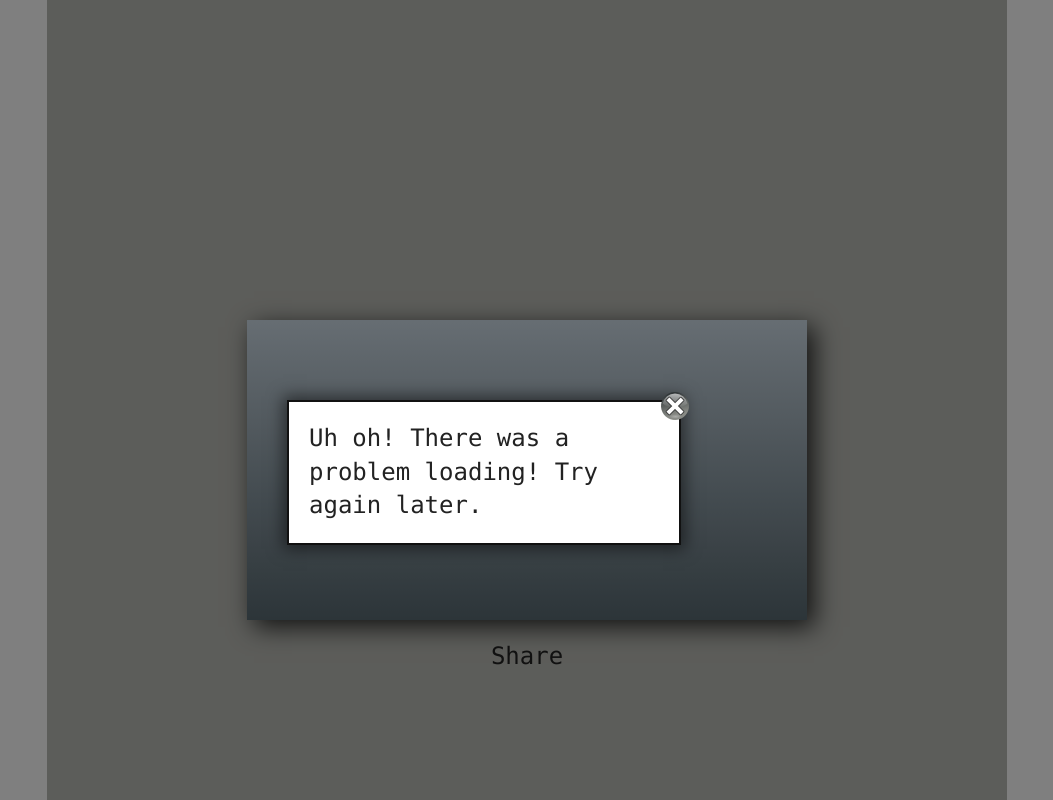
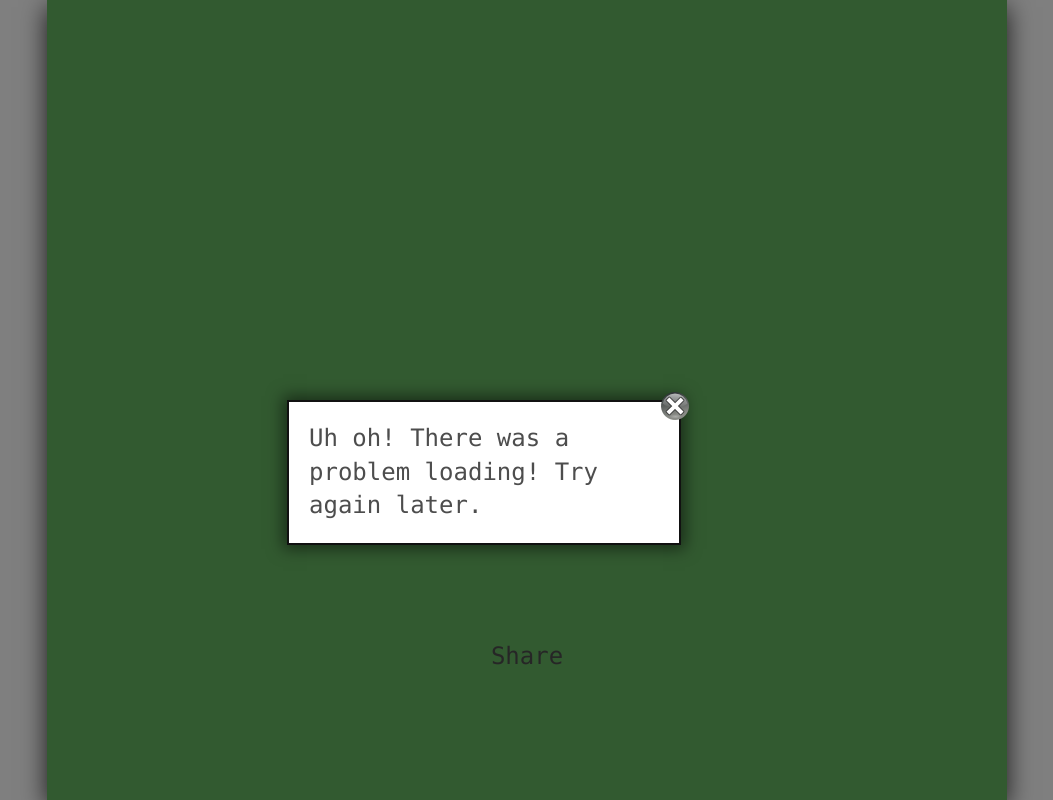
Before and after one commit to fourkitchens/Magnetic-Poetry, a PHP site: page / in a window 1280 px wide. Shown: the whole page, without its empty margins (113-1166 px from the left). Run offline with PHP 8.4, Linux system fonts and the light colour scheme; some libraries are stand-ins or nearby versions.

Commit message:
Changed the breakpoints to 600px, 768px, and 960px.  Commented out specific css blocks in mystyle.css.

```diff
--- a/css/myStyle.css
+++ b/css/myStyle.css
@@ -37,13 +37,13 @@ body {
 .group {
     zoom:1; /* For IE 6/7 (trigger hasLayout) */
 }
-/*
+
 body {
   font-family: 'DejaVuSansMonoBook';
   font-size: 1.5em;
   color: #4d4d4d;
 }
-*/
+
 /*
 #main {
   min-height: 100%;
@@ -81,13 +81,14 @@ body {
   -moz-box-shadow: 0px 7px 24px rgba(0, 0, 0, 0.80);
   -webkit-box-shadow: 0px 7px 24px rgba(0, 0, 0, 0.80);
 }
-
+/*
 .drawer {
   background: #DFD091;
   height: 200px;
   width: 946px;
   padding: 7px;
 }
+*/
 #drawer-handles {
   list-style: none;
   margin: 5px;
@@ -114,25 +115,13 @@ body {
   margin: 20px 200px;
   height: 300px;
   position: relative;
-<<<<<<< HEAD
-}
-*/
-.brushed-metal {
-  background: #cedce7; /* Old browsers */
-  background: -moz-linear-gradient(top,  #cedce7 0%, #596a72 100%); /* FF3.6+ */
-  background: -webkit-gradient(linear, left top, left bottom, color-stop(0%,#cedce7), color-stop(100%,#596a72)); /* Chrome,Safari4+ */
-  background: -webkit-linear-gradient(top,  #cedce7 0%,#596a72 100%); /* Chrome10+,Safari5.1+ */
-  background: -o-linear-gradient(top,  #cedce7 0%,#596a72 100%); /* Opera 11.10+ */
-  background: -ms-linear-gradient(top,  #cedce7 0%,#596a72 100%); /* IE10+ */
-  background: linear-gradient(top,  #cedce7 0%,#596a72 100%); /* W3C */
-  filter: progid:DXImageTransform.Microsoft.gradient( startColorstr='#cedce7', endColorstr='#596a72',GradientType=0 ); /* IE6-9 */
-=======
   background: #8FBEDE;
   box-shadow: 7px 7px 24px rgba(0, 0, 0, 0.80);
   -moz-box-shadow: 7px 7px 24px rgba(0, 0, 0, 0.80);
   -webkit-box-shadow: 7px 7px 24px rgba(0, 0, 0, 0.80);
->>>>>>> origin/master
 }
+*/
+
 #shareModal {
 }
 #messageModal {
--- a/css/responsive.css
+++ b/css/responsive.css
@@ -1,164 +1,132 @@
-/* iPhone 4 screen resolution is: 640x960 */
-/* Thunderbolt screen resolution is: 480x800 */
-/* iPad screen resolution is: 768x1024 */
-
-/* Mobile */
-@media only screen and (min-width: 320px) {
+/* Anything less than 600px wide will default to these settings */
 #main {
   min-height: 100%;
-    width: 320px;
+  width: 600px;
 }
 
 #workspace {
   margin: auto;
   min-height: 100%;
-    width: 320px;
-    background: #BABBB5;
+  width: 600px;
+  background: #65B561;
   position: relative;
+  box-shadow: 0px 7px 24px rgba(0, 0, 0, 0.80);
+  -moz-box-shadow: 0px 7px 24px rgba(0, 0, 0, 0.80);
+  -webkit-box-shadow: 0px 7px 24px rgba(0, 0, 0, 0.80);
 }
 
 #fridge {
-    width: 280px;
-    margin: 20px 10px;
-    height: 150px;
+  width: 600px;
+  margin: 20px 0px;
+  height: 300px;
   position: relative;
 }
 
 #drawers-container {
-    height: 100px;
+  height: 300px;
   width: 100%;
 }
-
+/*
 body {
   font-family: 'DejaVuSansMonoBook';
-    font-size: 0.75em;
+  font-size: 1.5em;
+}
+*/
+.drawer {
+  background: #DFD091;
+  height: 200px;
+  width: 586px;
+  padding: 7px;
 }
 
-  .drawer {
-    background: pink;
-    height: 100px;
-    width: 100%;
-  }
-}
-
-/* Mobile */
-@media only screen and (min-width: 480px) {
+/* Tablets with a 600px width (in portrait mode) */
+@media only screen and (min-width: 600px) {
   #main {
     min-height: 100%;
-    width: 480px;
+    width: 600px;
   }
 
   #workspace {
     margin: auto;
     min-height: 100%;
-    width: 480px;
-    background: #BABBB5;
+    width: 600px;
+    background: #65B561;
     position: relative;
+    box-shadow: 0px 7px 24px rgba(0, 0, 0, 0.80);
+    -moz-box-shadow: 0px 7px 24px rgba(0, 0, 0, 0.80);
+    -webkit-box-shadow: 0px 7px 24px rgba(0, 0, 0, 0.80);
   }
 
   #fridge {
-    width: 280px;
-    margin: 20px 10px;
-    height: 150px;
+    width: 600px;
+    margin: 20px 0px;
+    height: 300px;
     position: relative;
   }
 
   #drawers-container {
-    height: 100px;
+    height: 300px;
     width: 100%;
   }
-
+/*
   body {
     font-family: 'DejaVuSansMonoBook';
-    font-size: 0.75em;
+    font-size: 1.5em;
   }
-
+*/
   .drawer {
-    background: pink;
-    height: 100px;
-    width: 100%;
+    background: #DFD091;
+    height: 200px;
+    width: 586px;
+    padding: 7px;
   }
 }
 
-/* Tablet */
-@media only screen and (min-width: 640px) {
+/* Tablets with a 768 with (in portrait mode) */
+@media only screen and (min-width: 768px) {
   #main {
     min-height: 100%;
-    width: 640px;
+    width: 768px;
   }
 
   #workspace {
     margin: auto;
     min-height: 100%;
-    width: 640px;
-    background: #BABBB5;
+    width: 768px;
+    background: #65B561;
     position: relative;
+    box-shadow: 0px 7px 24px rgba(0, 0, 0, 0.80);
+    -moz-box-shadow: 0px 7px 24px rgba(0, 0, 0, 0.80);
+    -webkit-box-shadow: 0px 7px 24px rgba(0, 0, 0, 0.80);
   }
 
   #fridge {
-    width: 420px;
-    margin: 20px 20px;
-    height: 225px;
+    width: 600px;
+    margin: 20px 84px;
+    height: 300px;
     position: relative;
   }
 
   #drawers-container {
-    height: 200px;
+    height: 300px;
     width: 100%;
   }
-
+/*
   body {
     font-family: 'DejaVuSansMonoBook';
-    font-size: 1.125em;
+    font-size: 1.5em;
+    color: #4d4d4d;
   }
-
+*/
   .drawer {
-    background: pink;
-    height: 180px;
-    width: 100%;
+    background: #DFD091;
+    height: 200px;
+    width: 754px;
+    padding: 7px;
   }
 }
 
-/* Tablet */
-@media only screen and (min-width: 720px) {
-  #main {
-    min-height: 100%;
-    width: 720px;
-  }
-
-  #workspace {
-    margin: auto;
-    min-height: 100%;
-    width: 720px;
-    background: #BABBB5;
-    position: relative;
-  }
-
-  #fridge {
-    width: 420px;
-    margin: 20px 20px;
-    height: 225px;
-    position: relative;
-  }
-
-  #drawers-container {
-    height: 200px;
-    width: 100%;
-  }
-
-  body {
-    font-family: 'DejaVuSansMonoBook';
-    font-size: 1.125em;
-  }
-
-  .drawer {
-    background: pink;
-    height: 180px;
-    width: 100%;
-  }
-}
-
-/* Desktop/Laptop */
+/* 960px+ for Desktop, Laptop, or Tablet (in landscape mode) */
 @media only screen and (min-width: 960px) {
   #main {
     min-height: 100%;
@@ -169,30 +137,35 @@
     margin: auto;
     min-height: 100%;
     width: 960px;
-    background: #BABBB5;
+    background: #65B561;
     position: relative;
+    box-shadow: 0px 7px 24px rgba(0, 0, 0, 0.80);
+    -moz-box-shadow: 0px 7px 24px rgba(0, 0, 0, 0.80);
+    -webkit-box-shadow: 0px 7px 24px rgba(0, 0, 0, 0.80);
   }
 
   #fridge {
-    width: 560px;
-    margin: 20px 200px;
+    width: 600px;
+    margin: 20px 180px;
     height: 300px;
-    position: inherit;
+    position: relative;
   }
 
   #drawers-container {
     height: 300px;
     width: 100%;
   }
-
+/*
   body {
     font-family: 'DejaVuSansMonoBook';
     font-size: 1.5em;
+    color: #4d4d4d;
   }
-
+*/
   .drawer {
-    background: pink;
+    background: #DFD091;
     height: 200px;
-    width: 100%;
+    width: 946px;
+    padding: 7px;
   }
 }
```
Lines whose indentation alone changed are shown as unchanged.
